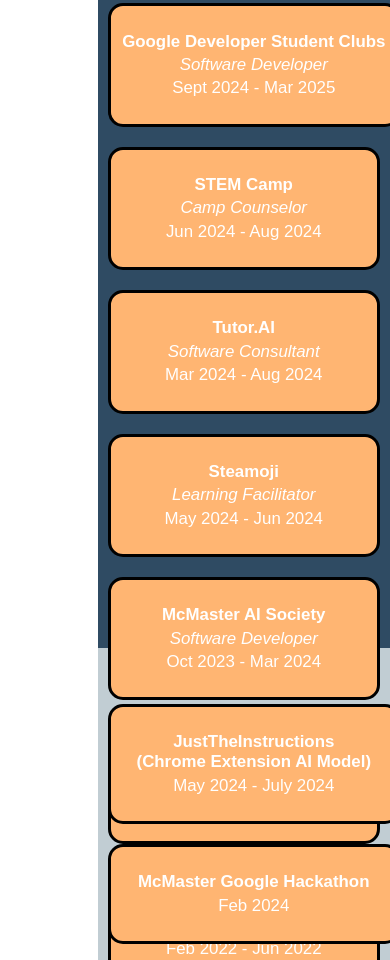
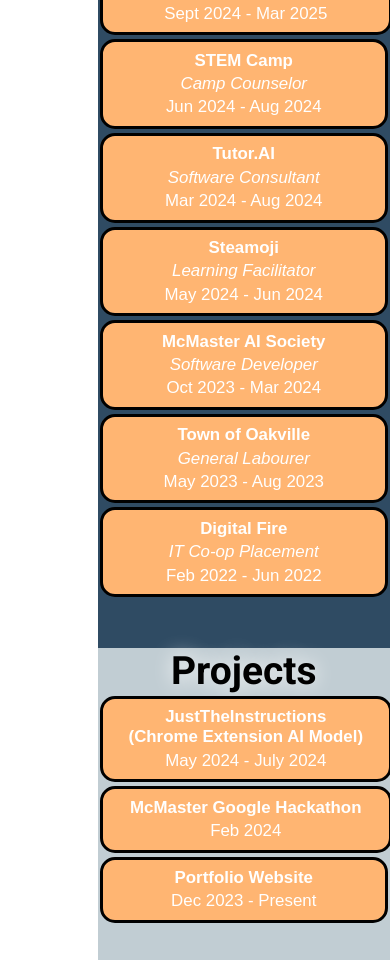
Before and after one commit to IainMac32/Website, a React (Create React App) app: page / in a window 390 px wide. Shown: the part 1040-2000 px from the top of the page. Built offline with nearby package versions, Linux system fonts and the light colour scheme.

Commit message:
changed phone view

```diff
--- a/src/App.js
+++ b/src/App.js
@@ -104,9 +104,10 @@
 
   @media (max-width: 768px) {
     width: 100%;
-    margin: 10px;
+    margin: 2px;
     font-size: 2.0vh;
-    padding: 3vh 15%;
+    padding: 1vh 15%;
+
   }
 `;
 
@@ -220,10 +221,12 @@
   }
 
   @media (max-width: 768px) {
+
     width: 100%;
-    margin: 10px;
+    margin: 2px;
     font-size: 2.0vh;
-    padding: 3vh 15%;
+    padding: 1vh 15%;
+
   }
 `;
 
@@ -773,7 +776,7 @@
             company: 'Python',
             position: '',
             years: 'Since 2020',
-            duties: '\n\nPython is likely my strongest coding language, as I have been using it since I was about 14.\n\nI think that Python is so distinctive as it is easy for beginners to learn but has such a high level of potential especially when creating AI.\n\nSome libraries that I am continuously using for my AI projects are: TensorFlow, PIL, Pandas, NumPy, and Matplotlib             '
+            duties: '\n\nPython is likely my strongest coding language, as I have been using it since I was about 14.\n\nI think that Python is so distinctive as it is easy for beginners to learn but has such a high level of potential especially when creating AI.\n\nSome libraries that I am continuously using for my AI projects are: TensorFlow, PIL, Pandas, NumPy, and Matplotlib.             '
           })}>
               <span className="language">
                 <img src={require('./assets/python.png')} alt="PythonLogo" className="image" />
```
